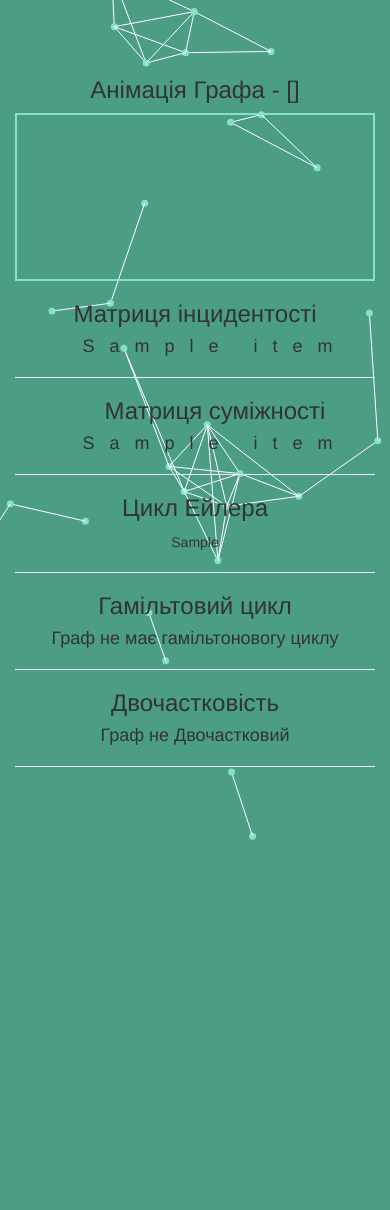
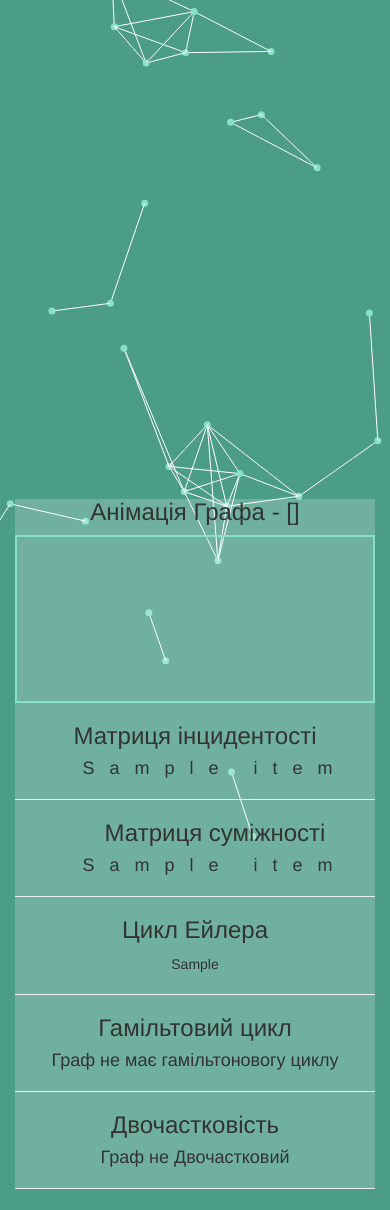
Before and after one commit to SophiaZhyrovetska/computer-project, a Django app: template graph/templates/add_home.html in a window 390 px wide. Before the commit the page ends 840 px from the top, so only its background shows below. Run offline with Django 3.2, Linux system fonts and the light colour scheme; the template is opened without the code that fills it: most values are stand-ins (such as "Sample title", 1, 10 or a date in 2020); some libraries are stand-ins or nearby versions.

Commit message:
responsive change

```diff
--- a/graph/static/polls/home.css
+++ b/graph/static/polls/home.css
@@ -35,7 +35,6 @@ body {
 
 #intro {
   position: absolute;
-    top:50%;
   width: 100%;
   text-align: center;
 }
--- a/graph/templates/add_home.html
+++ b/graph/templates/add_home.html
@@ -3,7 +3,13 @@
 
 
 {% block content %}
-
+    <header id="intro">
+        <div class="main_block">
+            <div class="container">
+                <div class="row">
+                    <div class="col-lg-2"></div>
+                    <div class="col-lg-8">
+                        <div style="display: block ; background-color: rgba(255,255,255,0.2)">
                             <h3> Анімація Графа - {{ graph_lst }}</h3>
                             <div id="canvas" style=" border: 2px solid #86e1c7;"></div>
                             <h3>Матриця інцидентості</h3>
@@ -38,7 +44,13 @@
                                 <h4>Граф не Двочастковий</h4>
                             {% endif %}
                             <hr>
-
+                        </div>
+                        <div class="col-lg-2"></div>
+                    </div>
+                </div>
+            </div>
+    </header>
+    </div>
     <script src="{% static 'static/polls/js/mini.js' %}" charset="utf-8"></script>
     <script type="text/javascript" src="{% static 'static/polls/js/jsnetworkx.js' %}"></script>
 
--- a/graph/templates/home.html
+++ b/graph/templates/home.html
@@ -23,19 +23,9 @@
 {% block navbar %}
 {% endblock %}
 <body id="particles">
-<header id="intro">
-    <div class="main_block">
-        <div class="container">
-            <div class="row">
-                <div class="col-md-2"></div>
-                <div class="col-md-8">
-                    {% block content %}{% endblock content %}
-                </div>
-                <div class="col-md-2"></div>
-            </div>
-        </div>
-    </div>
-</header>
+
+{% block content %}{% endblock content %}
+
 <script type="text/javascript" src="{% static 'static/polls/js/jsnetworkx.js' %}" charset="utf-8"></script>
 <script type="text/javascript" src="{% static 'static/polls/js/d3.js' %}"></script>
 <script src="https://code.jquery.com/jquery-3.2.1.slim.min.js"
```
Also changed, not shown: graph/templates/form.html (+17 -2 lines). Lines whose indentation alone changed are shown as unchanged.
